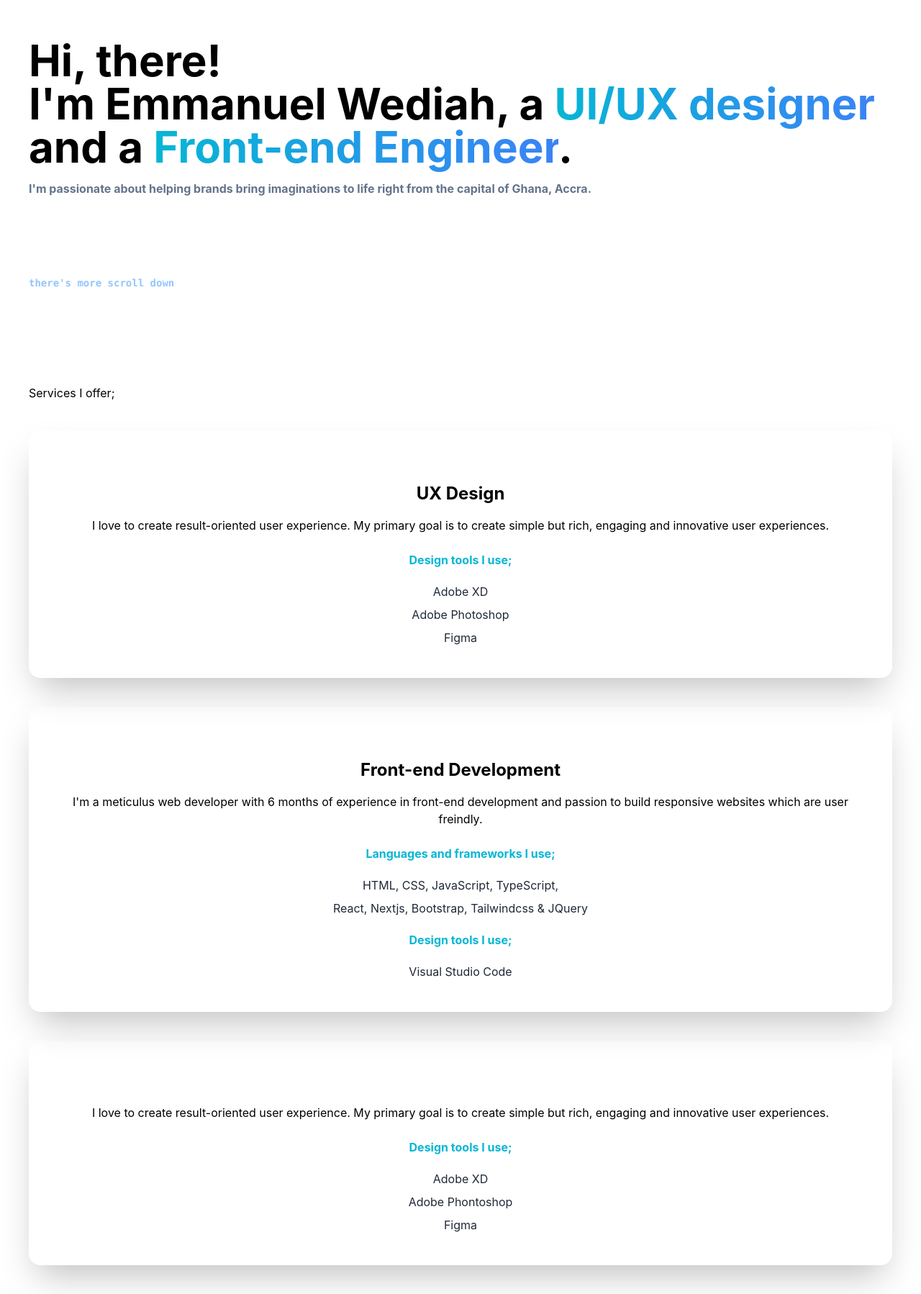
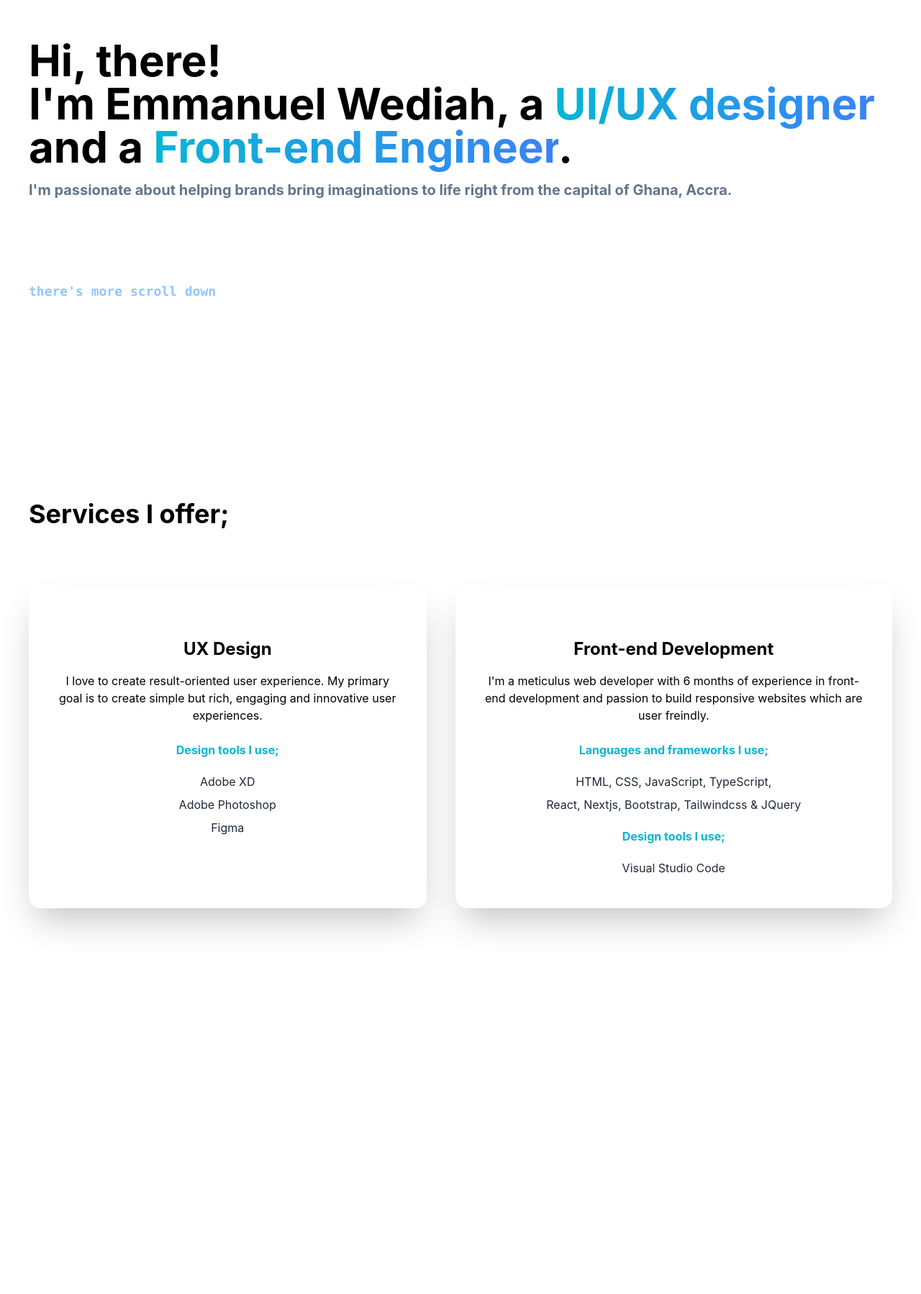
Before and after one commit to Wediah/portfolio2, a Next.js app: page / in a window 1280 px wide. Shown: the part 266-2064 px from the top of the page at 72% size. After the commit the page ends 1600 px from the top, so only its background shows below. Built offline with nearby package versions, Linux system fonts and the light colour scheme.

Commit message:
card system update

```diff
--- a/pages/Landing.tsx
+++ b/pages/Landing.tsx
@@ -9,16 +9,16 @@ function Landing () {
     return (
         <Element id="home" name="home">
             <div className="min-h-screen px-10 " >
-                <h1 className="pt-60 md:pt-80 text-6xl font-bold pb-4">
+                <h1 className="pt-60 md:pt-80 text-4xl font-bold pb-4 md:text-6xl">
                     Hi, there! <br />
                     I'm Emmanuel Wediah, a <span className="text-transparent bg-clip-text bg-gradient-to-r from-cyan-500 to-blue-500 animate-out slide-out-to-right duration-300 delay-150">UI/UX designer</span> and a <span className="text-transparent bg-clip-text bg-gradient-to-r from-cyan-500 to-blue-500 ">Front-end Engineer</span>. <br />
                 </h1>
-                <h2 className="font-bold text-slate-500 pb-4">
+                <h2 className="font-bold text-slate-500 pb-4 text-md md:text-xl">
                     I'm passionate about helping brands bring imaginations to life right from the capital of Ghana, Accra. <br />
                 </h2>
                 <button type="button" title="button" className="bg-cyan-500 p-3 rounded-xl font-bold text-white animate-pulse md:hidden">Download my resume</button>
 
-                <h4 className="pt-16 md:pt-32 text-blue-300 font-bold text-sm animate-bounce font-mono">
+                <h4 className="pt-16 md:pt-32 md:text-lg text-blue-300 font-bold text-sm animate-bounce font-mono">
                     there's more scroll down
                 </h4>
             </div>
--- a/pages/about.tsx
+++ b/pages/about.tsx
@@ -9,7 +9,8 @@ function About () {
     return (
         <Element id="about" name="about">
             <div className="min-h-screen px-10 " >
-                <h4 className="">Services I offer;</h4>
+                <h4 className="text-4xl font-bold pt-40">Services I offer;</h4>
+                <div className=" gap-10 lg:flex pt-10">
                     <div className="shadow-2xl rounded-2xl text-center p-10 my-10">
                         <h3 className="pt-8 pb-2 text-2xl font-bold">UX Design</h3>
                         <p className="py-2">I love to create result-oriented user experience. My primary goal is to create simple but rich, engaging and innovative user experiences.</p>
@@ -29,13 +30,6 @@ function About () {
                         <p className="text-gray-800 py-1">Visual Studio Code</p>
 
                     </div>
-                <div className="shadow-2xl rounded-2xl text-center p-10 my-10">
-                    <h3 className="pt-8 pb-2 text-2xl font-bold"></h3>
-                    <p className="py-2">I love to create result-oriented user experience. My primary goal is to create simple but rich, engaging and innovative user experiences.</p>
-                    <h4 className="text-cyan-500 py-4 font-bold">Design tools I use; </h4>
-                    <p className="text-gray-800 py-1">Adobe XD</p>
-                    <p className="text-gray-800 py-1">Adobe Phontoshop</p>
-                    <p className="text-gray-800 py-1">Figma</p>
                 </div>
             </div>
         </Element>
```
Lines whose indentation alone changed are shown as unchanged.
